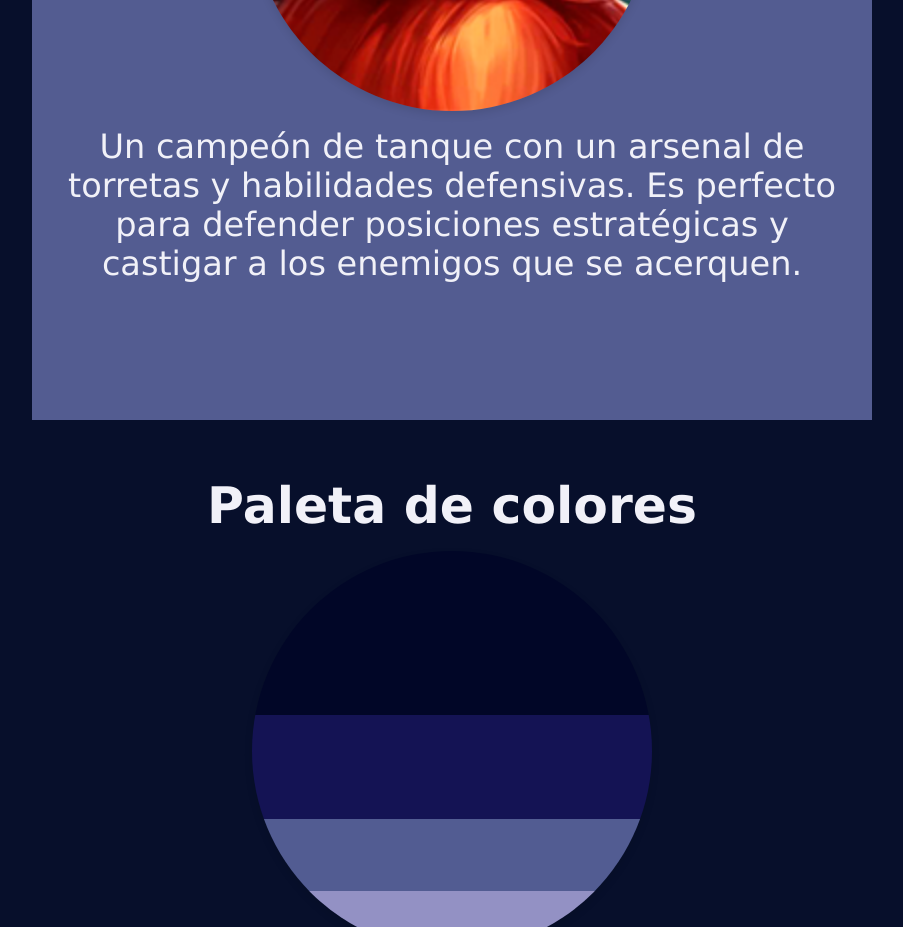
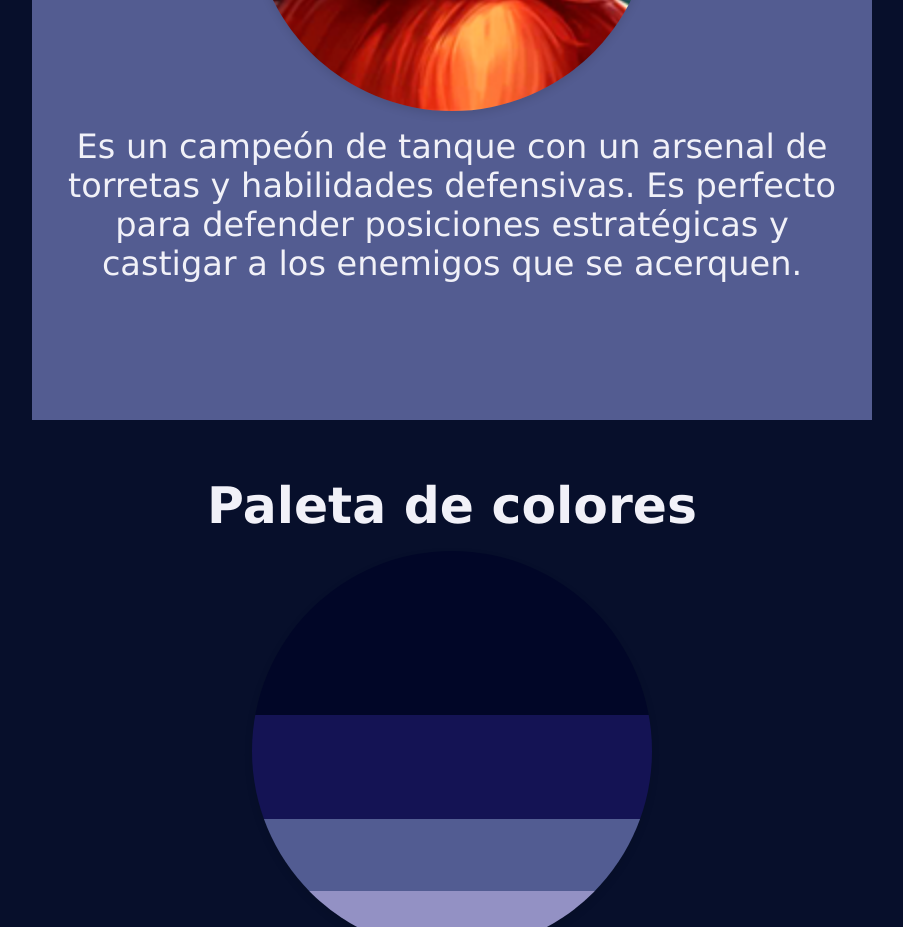
Before and after one commit to iSupay/Viewport2, a plain HTML site: page index.html in a window 1280 px wide. Shown: the part 3780-4707 px from the top of the page, without its empty margins (188-1091 px from the left). Drawn offline with Linux system fonts and the light colour scheme.

Commit message:
Barik cambio desc

```diff
--- a/index.html
+++ b/index.html
@@ -62,7 +62,7 @@
         <h2>Barik</h2>
         <img src="img/5.png" sizes="" alt="Androxus" />
         <p>
-          Un campeón de tanque con un arsenal de torretas y habilidades
+          Es un campeón de tanque con un arsenal de torretas y habilidades
           defensivas. Es perfecto para defender posiciones estratégicas y
           castigar a los enemigos que se acerquen.
         </p>
--- a/style/main.css
+++ b/style/main.css
@@ -50,8 +50,6 @@ section div p{
 }
 
 
-
-
 #div1{
     background: #1B1A55;
 }
```
